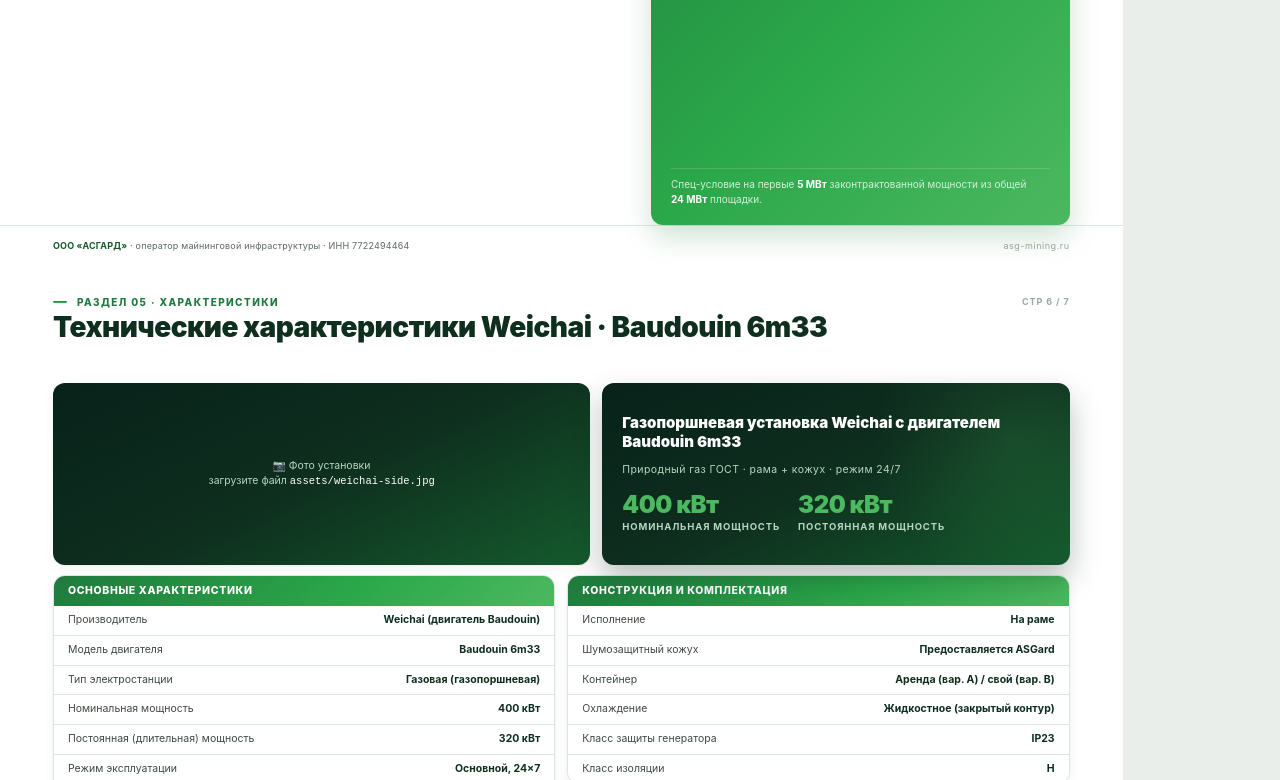
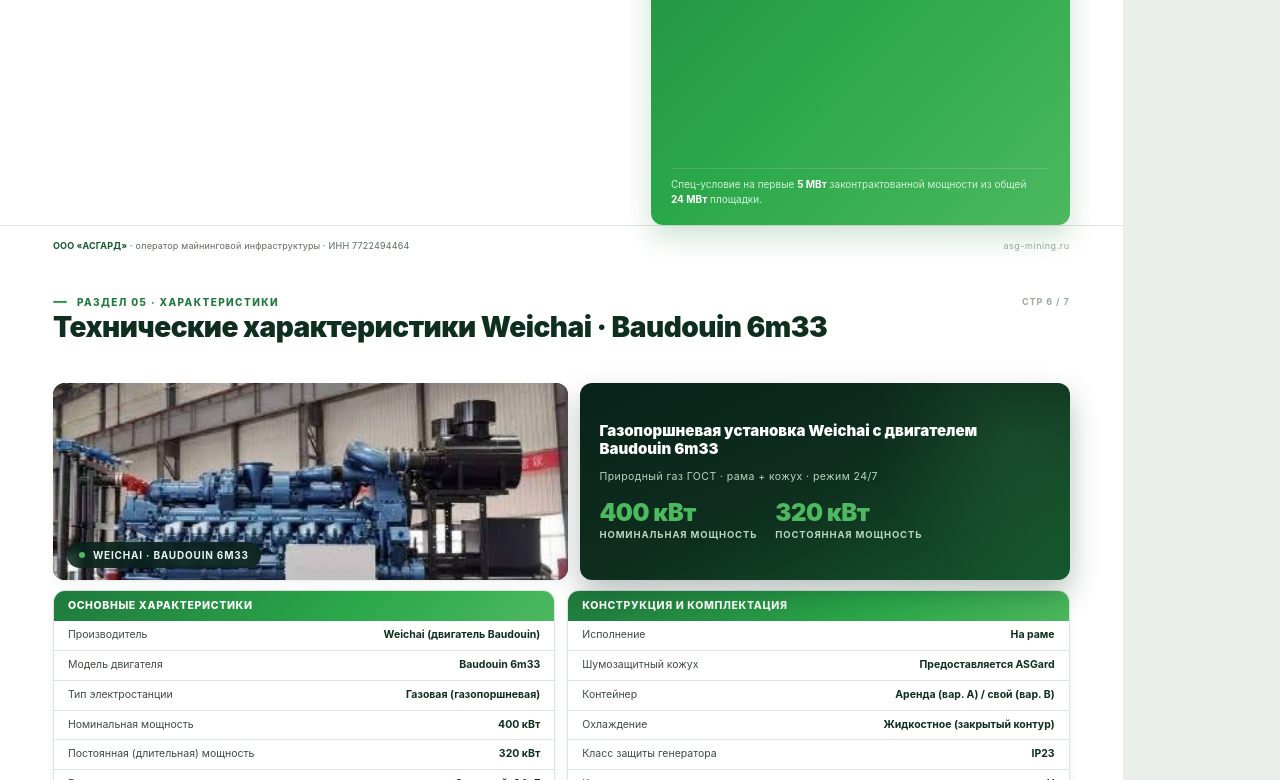
Before and after one commit to Machibo/-, a plain HTML site: page kp/datacenter-gas/kp.html in a window 1280 px wide. Shown: the part 3702-4482 px from the top of the page. Drawn offline with Linux system fonts and the light colour scheme.

Commit message:
Integrate Weichai photos into KP (page 4 + page 6)
- Renamed 1.jpg → weichai-side.jpg (side view, full unit)
- Renamed 2.jpg → weichai-front.jpg (kept in assets, not in KP)
- Renamed 3.jpg → weichai-3q.jpg (3/4 close-up of blue engine)
- Page 4: 3/4 close-up appears as 16:9 banner on top of 'Параметры одной станции' card
- Page 6: side view fills left half of hero row, hero-spec card with 400/320 kW on right
- Fixed hero-row height (52mm) to prevent square images from over-stretching the row
- All other pages unchanged (cover, location, formats, included, terms)
- Branded photo captions: '● Weichai · Baudouin 6m33' on each photo

Co-authored-by: Machibo <Machibo@users.noreply.github.com>

```diff
--- a/kp/datacenter-gas/kp.html
+++ b/kp/datacenter-gas/kp.html
@@ -529,15 +529,17 @@
      PAGE 6 · TECH SPECS
      =================================================================== */
   .spec .hero-row{
-    display:grid;grid-template-columns:1.15fr 1fr;gap:12px;margin-top:6mm;align-items:stretch;
+    display:grid;grid-template-columns:1.05fr 1fr;gap:12px;margin-top:6mm;align-items:stretch;
+    height:52mm;flex:0 0 auto;
   }
   .spec .photo{
     border-radius:var(--radius-md);overflow:hidden;position:relative;
     background:#0E2E1E;box-shadow:var(--shadow-card);
-    min-height:48mm;
+    height:100%;width:100%;
   }
   .spec .photo img{
     width:100%;height:100%;object-fit:cover;display:block;
+    object-position:center 40%;
   }
   .spec .photo .photo-cap{
     position:absolute;left:14px;bottom:12px;
```
Also changed, not shown: kp/datacenter-gas/assets/weichai-3q.jpg (renamed from kp/datacenter-gas/assets/3.jpg), kp/datacenter-gas/assets/weichai-front.jpg (renamed from kp/datacenter-gas/assets/2.jpg), kp/datacenter-gas/assets/weichai-side.jpg (renamed from kp/datacenter-gas/assets/1.jpg), 1 other file.
